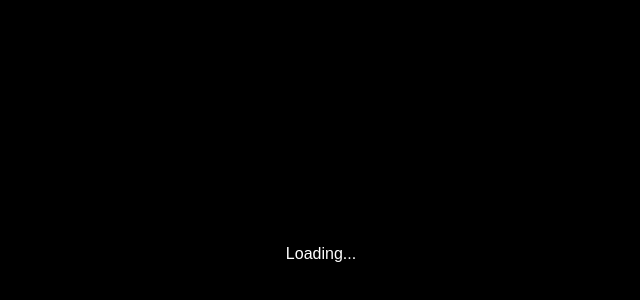
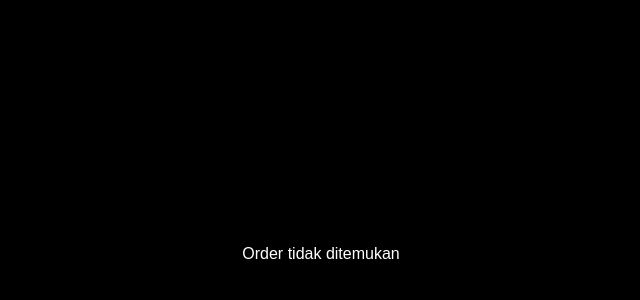
Before and after one commit to azmi0909ara/Rental_4RJCUS, a Next.js app: page /bayar in a window 1280 px wide. Shown: the part 146-446 px from the top of the page, without its empty margins (319-959 px from the left). Built offline with nearby package versions, Linux system fonts and the light colour scheme.

Commit message:
fix bayar page prerender crash

```diff
--- a/app/bayar/page.tsx
+++ b/app/bayar/page.tsx
@@ -13,6 +13,14 @@ export default function BayarPage() {
   const params = useSearchParams();
   const router = useRouter();
   const orderId = params.get("orderId")!;
+
+  if (!orderId) {
+    return (
+      <main className="min-h-screen flex items-center justify-center bg-black text-white">
+        Order tidak ditemukan
+      </main>
+    );
+  }
   const { order, loading }: any = useOrder(orderId);
 
   const [isPaying, setIsPaying] = useState(false);
```
